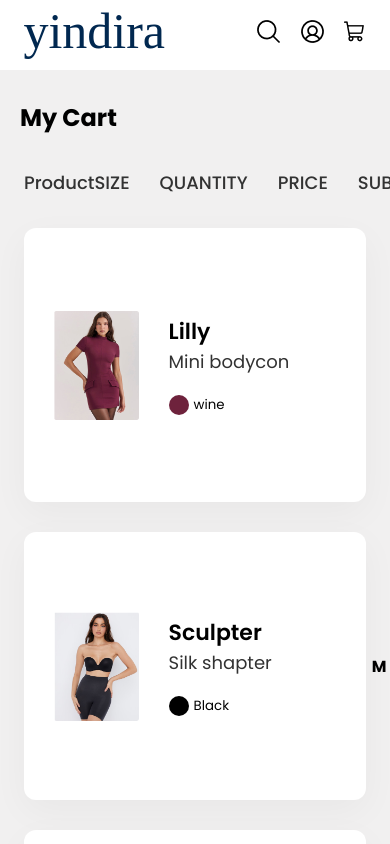
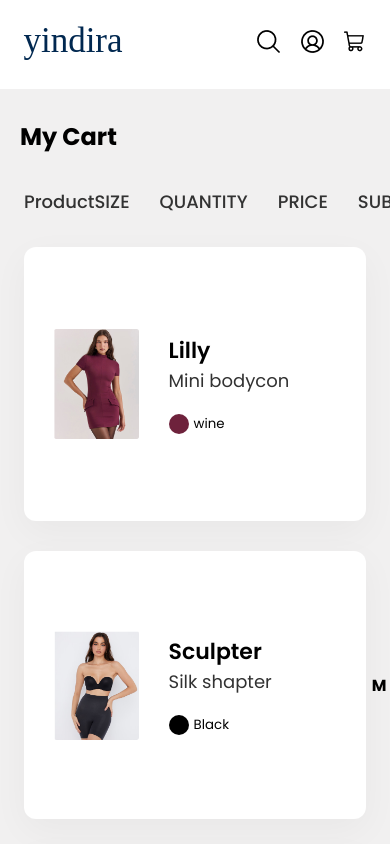
Before and after one commit to KaluDavid/Yindira-Store, a React (Vite) app: page /productCart in a window 390 px wide. Shown: the top 844 px of the page. Built offline with nearby package versions, Linux system fonts and the light colour scheme; a web font is replaced by a local one.

Commit message:
lili changes

```diff
--- a/src/component/Product-page/Product-Styles/header.scss
+++ b/src/component/Product-page/Product-Styles/header.scss
@@ -38,29 +38,29 @@
 
     img {
       @include iconStyle();
+      object-fit: contain;
     }
   }
 }
 
-
-.hide{
+.hide {
   cursor: pointer;
 }
 
+@media screen and (max-width: 427px) {
+  header {
+    padding-top: 20px;
+    padding-bottom: 20px;
+  }
 
-
-
-@media screen and (max-width: 375px) {
-header .logo{
-  font-size: 33.02px;
+  header .logo {
+    font-size: 35.02px;
     font-weight: 400;
     line-height: 41.02px;
     text-align: left;
-
   }
-header img{
+  header img {
     width: 20px;
     height: 20px;
-
   }
 }
--- a/src/component/Product-page/Product-Styles/heroStyle.scss
+++ b/src/component/Product-page/Product-Styles/heroStyle.scss
@@ -202,24 +202,19 @@
   }
 
   .text h1 {
-    font-size: 24px;
+    font-size: 30px;
     font-weight: 600;
     line-height: 32px;
     text-align: left;
   }
 
   .text article {
-    font-size: 12px;
+    font-size: 14px;
     font-weight: 400;
     line-height: 14.62px;
     text-align: left;
   }
-  .text button {
-    font-size: 8.36px;
-    font-weight: 500;
-    line-height: 12.53px;
-    text-align: left;
-  }
+
   .heroImage {
   }
 }
```
Lines whose indentation alone changed are shown as unchanged.
